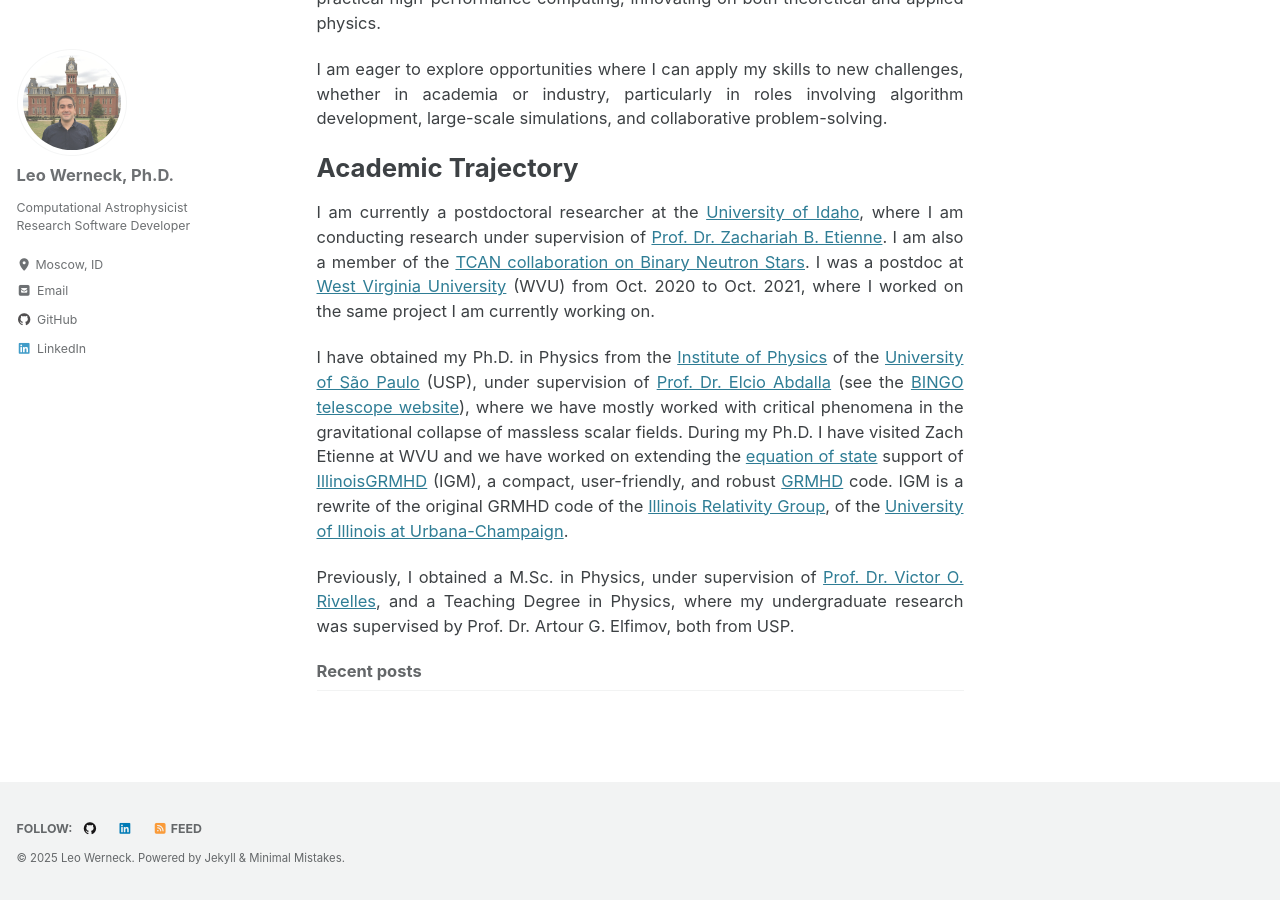
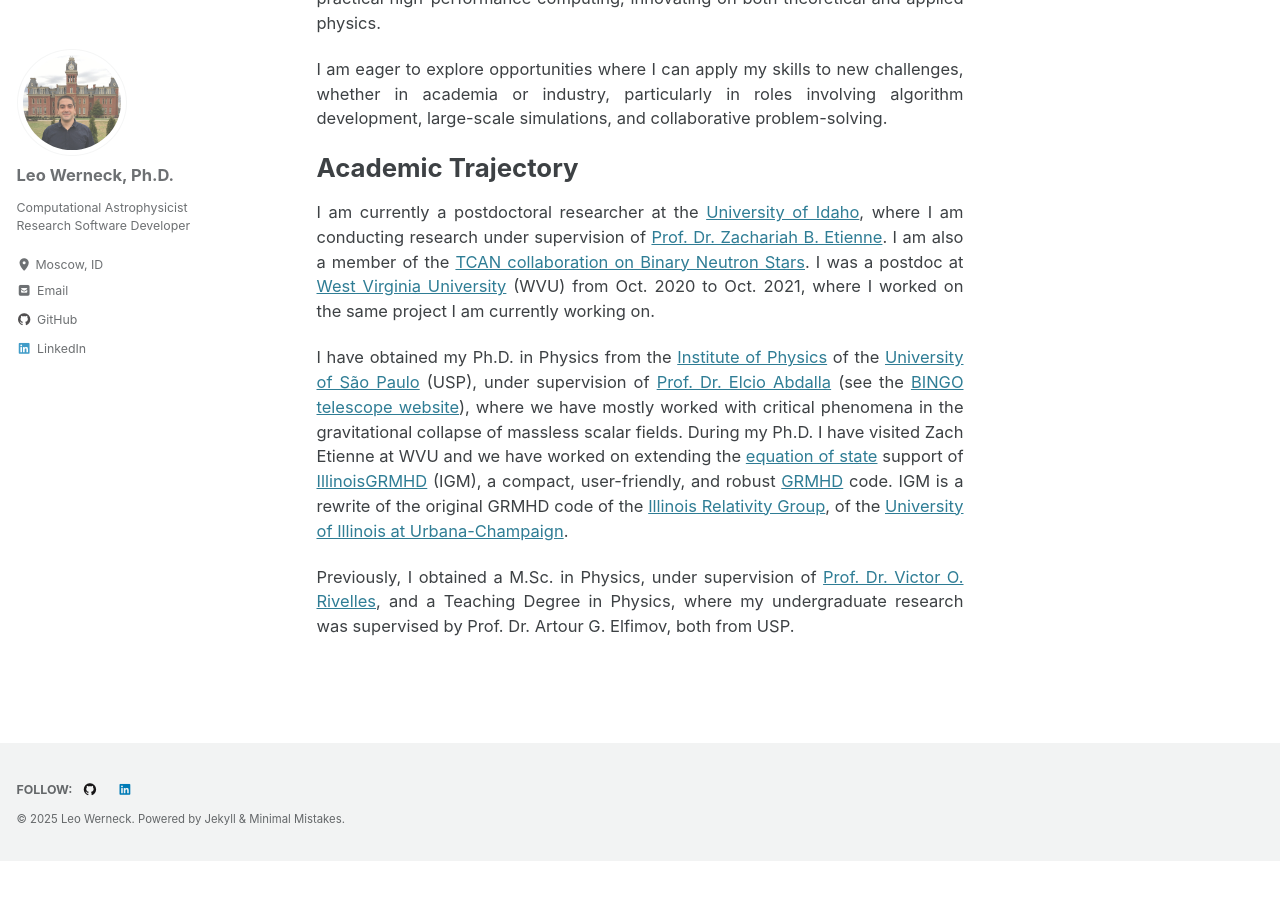
Before and after one commit to leowerneck/leowerneck.github.io, a Jekyll site: the page built from _pages/home.md, in a window 1280 px wide and 900 px high, scrolled down 686 px. Built offline with Jekyll 4.4.1, drawn with Linux system fonts in a browser that asks for light colours; cached includes are drawn as plain includes; comment, search, counter and statistics services are not loaded; after the commit the page ends 1547 px from its top, so only the background shows below that.

Commit message:
Temporarily removed feed and recent posts

```diff
--- a/_config.yml
+++ b/_config.yml
@@ -67,7 +67,7 @@ reCaptcha:
   secret                 :
 atom_feed:
   path                   : # blank (default) uses feed.xml
-  hide                   : # true, false (default)
+  hide                   : true # true, false (default)
 search                   : # true, false (default)
 search_full_content      : # true, false (default)
 search_provider          : # lunr (default), algolia, google
--- a/_layouts/home.html
+++ b/_layouts/home.html
@@ -4,7 +4,7 @@ layout: archive
 
 {{ content }}
 
-<h3 class="archive__subtitle">{{ site.data.ui-text[site.locale].recent_posts | default: "Recent Posts" }}</h3>
+<!--<h3 class="archive__subtitle">{{ site.data.ui-text[site.locale].recent_posts | default: "Recent Posts" }}</h3>-->
 
 {% if paginator %}
   {% assign posts = paginator.posts %}
```
